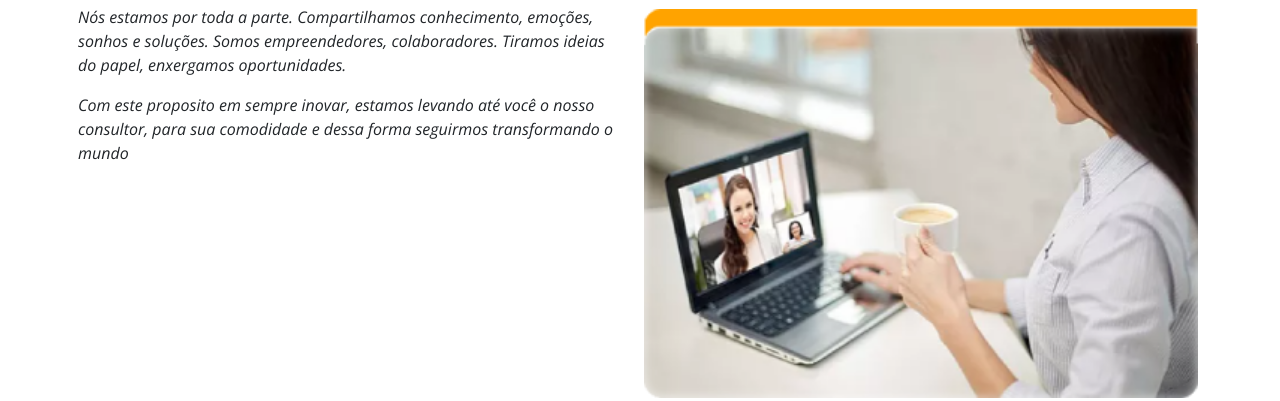
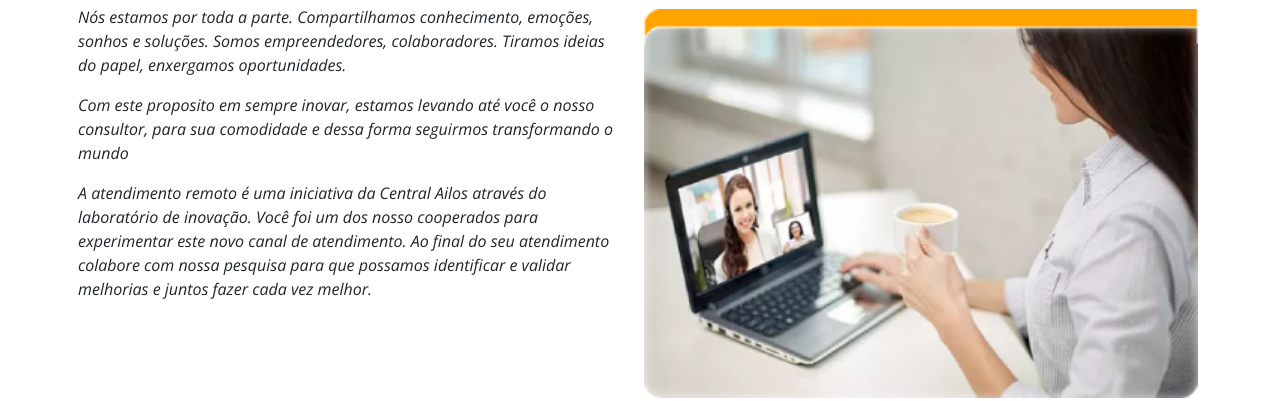
Before and after one commit to fabioortizailos/atendimentoremoto, a plain HTML site: page bs/index.html in a window 1280 px wide. Shown: the part 230-631 px from the top of the page. Drawn offline with nearby package versions, Linux system fonts and the light colour scheme; files that its build step writes are made by us from their sources.

Commit message:
texto lateral sobre experimento

```diff
--- a/bs/index.html
+++ b/bs/index.html
@@ -73,6 +73,8 @@
             <p>
                 Com este proposito em sempre inovar, estamos levando até você o nosso consultor, para sua comodidade e dessa forma seguirmos transformando o mundo
             </p>
+            <p>A atendimento remoto é uma iniciativa da Central Ailos através do laboratório de inovação. Você foi um dos nosso cooperados para experimentar este novo canal de atendimento. Ao final do seu atendimento colabore com nossa pesquisa para que
+                possamos identificar e validar melhorias e juntos fazer cada vez melhor. </p>
         </div>
         <h2 class="text-primary modal-title">
             SELECIONE SUA COOPERATIVA
```
